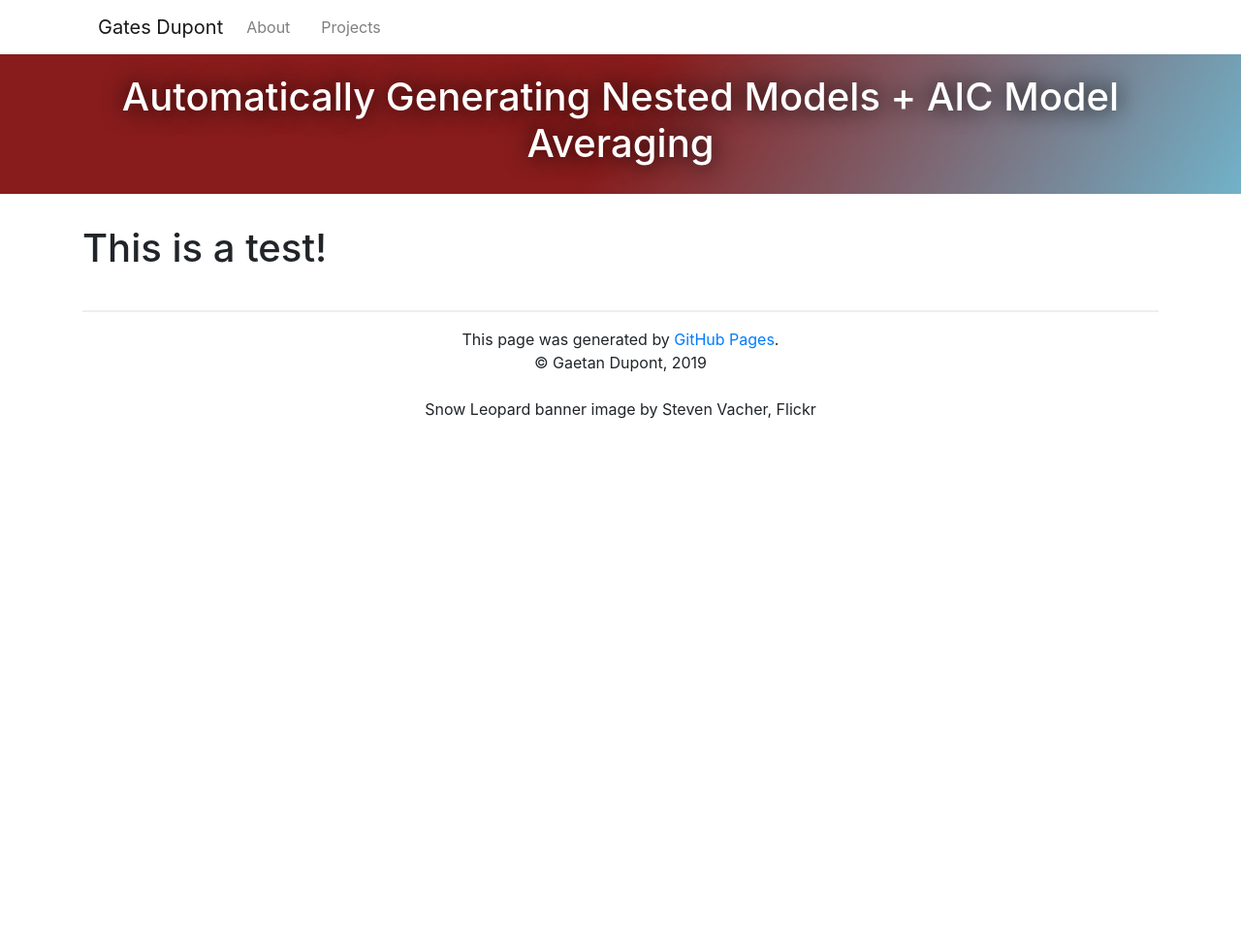
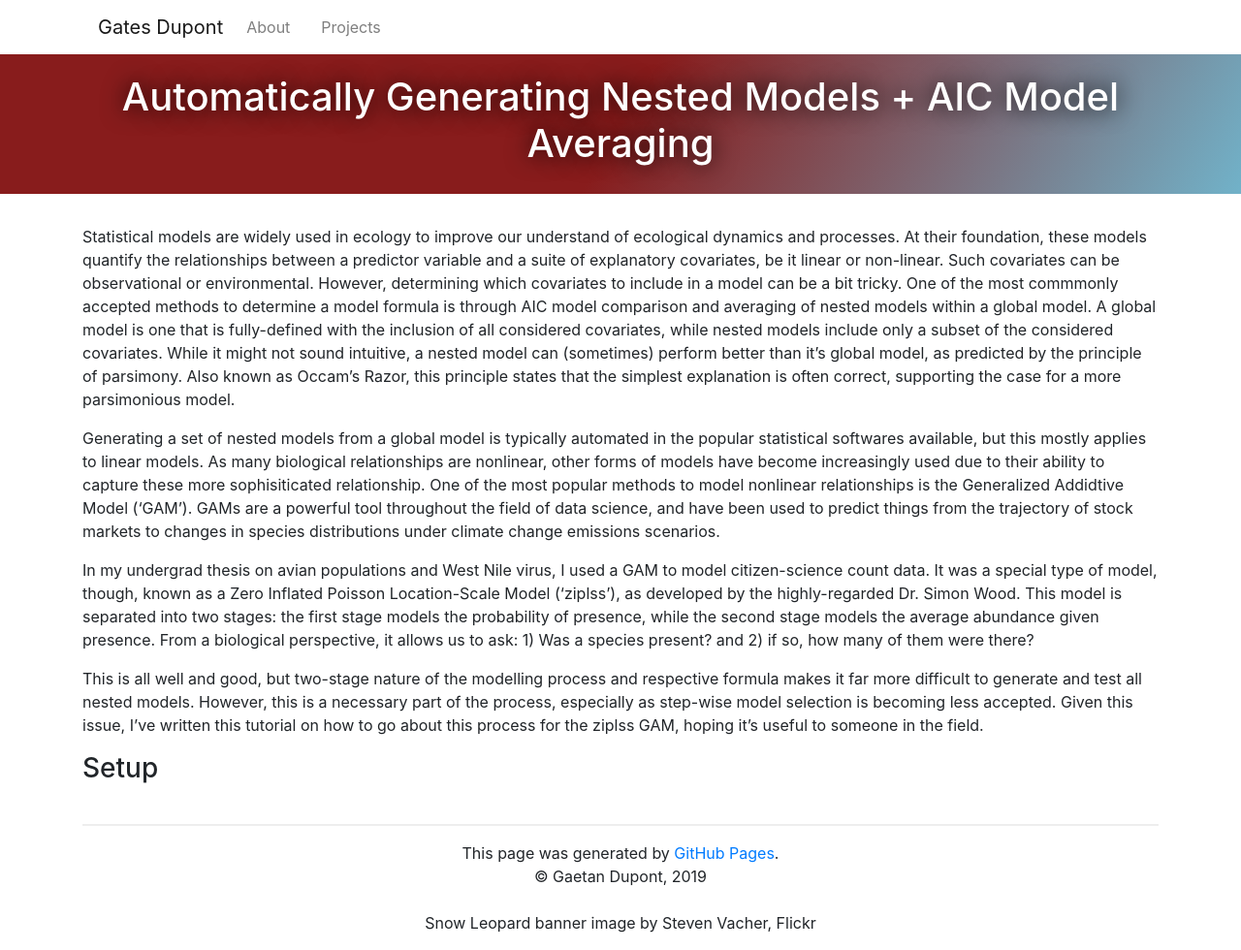
Before and after one commit to chrisyeh96/chrisyeh96.github.io, a Jekyll site: the page built from _posts/2019-05-29-Auto-Nested-Mod.md, in a window 1280 px wide. Shown: the whole page at 97% size. Built offline with Jekyll 4.4.1, drawn with Linux system fonts in a browser that asks for light colours; nearby versions of some CDN libraries; before the commit the page ends 900 px from its top, so only the background shows below that.

Commit message:
Update 2019-05-29-Auto-Nested-Mod.md

```diff
--- a/_posts/2019-05-29-Auto-Nested-Mod.md
+++ b/_posts/2019-05-29-Auto-Nested-Mod.md
@@ -5,4 +5,12 @@ published: true
 use_code: true
 ---
 
-# This is a test!
+Statistical models are widely used in ecology to improve our understand of ecological dynamics and processes. At their foundation, these models quantify the relationships between a predictor variable and a suite of explanatory covariates, be it linear or non-linear. Such covariates can be observational or environmental. However, determining which covariates to include in a model can be a bit tricky. One of the most commmonly accepted methods to determine a model formula is through AIC model comparison and averaging of nested models within a global model. A global model is one that is fully-defined with the inclusion of all considered covariates, while nested models include only a subset of the considered covariates. While it might not sound intuitive, a nested model can (sometimes) perform better than it's global model, as predicted by the principle of parsimony. Also known as Occam's Razor, this principle states that the simplest explanation is often correct, supporting the case for a more parsimonious model.
+
+Generating a set of nested models from a global model is typically automated in the popular statistical softwares available, but this mostly applies to linear models. As many biological relationships are nonlinear, other forms of models have become increasingly used due to their ability to capture these more sophisiticated relationship. One of the most popular methods to model nonlinear relationships is the Generalized Addidtive Model ('GAM'). GAMs are a powerful tool throughout the field of data science, and have been used to predict things from the trajectory of stock markets to changes in species distributions under climate change emissions scenarios.
+
+In my undergrad thesis on avian populations and West Nile virus, I used a GAM to model citizen-science count data. It was a special type of model, though, known as a Zero Inflated Poisson Location-Scale Model ('ziplss'), as developed by the highly-regarded Dr. Simon Wood. This model is separated into two stages: the first stage models the probability of presence, while the second stage models the average abundance given presence. From a biological perspective, it allows us to ask: 1) Was a species present? and 2) if so, how many of them were there?
+
+This is all well and good, but two-stage nature of the modelling process and respective formula makes it far more difficult to generate and test all nested models. However, this is a necessary part of the process, especially as step-wise model selection is becoming less accepted. Given this issue, I've written this tutorial on how to go about this process for the ziplss GAM, hoping it's useful to someone in the field.
+
+### Setup
```
